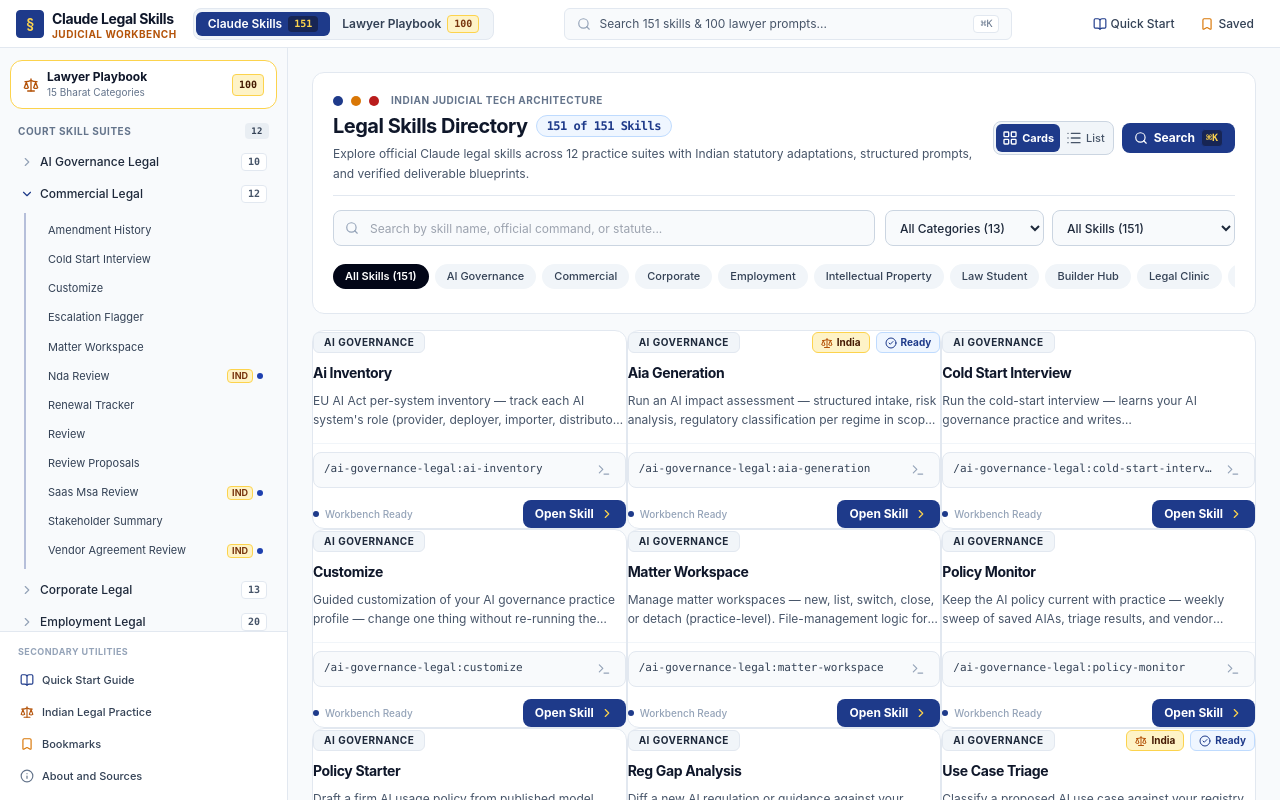
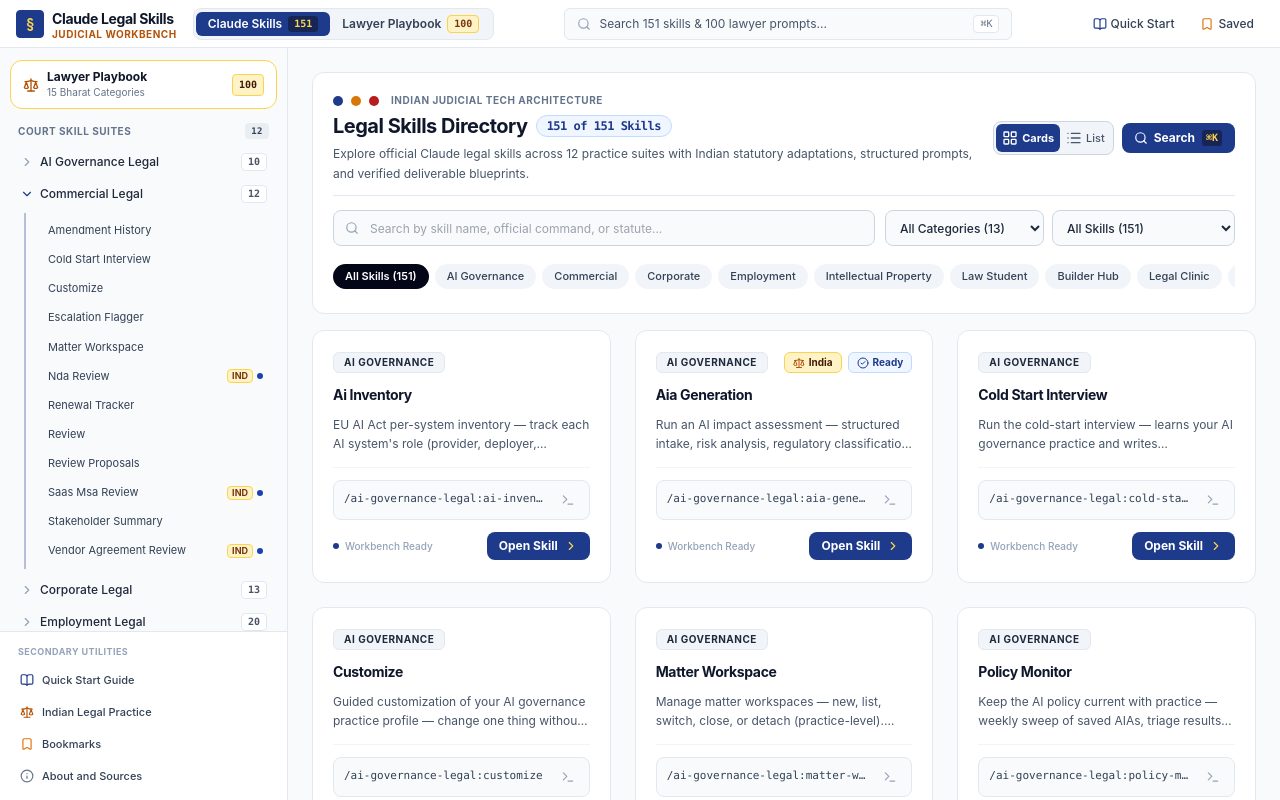
Before and after one commit to kiru6006/legal-prompts-collection, a React (Vite) app: page / in a window 1280 px wide. Built offline with nearby package versions, Linux system fonts and the light colour scheme.

Commit message:
fix(ui-ux): enforce strict equal-height alignment and standard grid gaps across playbook and skills cards

```diff
--- a/src/features/playbook/PlaybookDirectory.tsx
+++ b/src/features/playbook/PlaybookDirectory.tsx
@@ -285,7 +285,7 @@ export const PlaybookDirectory: React.FC = () => {
 
       {/* 5. Content Views: Cards vs List */}
       {viewMode === 'cards' ? (
-        <div className="grid grid-cols-1 sm:grid-cols-2 lg:grid-cols-3 gap-4.5 min-w-0">
+        <div className="grid grid-cols-1 sm:grid-cols-2 lg:grid-cols-3 gap-4 sm:gap-5 lg:gap-6 min-w-0 items-stretch">
           {filtered.map((prompt) => (
             <PlaybookPromptCard
               key={prompt.id}
--- a/src/features/playbook/PlaybookPromptCard.tsx
+++ b/src/features/playbook/PlaybookPromptCard.tsx
@@ -29,13 +29,14 @@ export const PlaybookPromptCard: React.FC<PlaybookPromptCardProps> = ({ prompt,
   return (
     <div
       onClick={() => onOpen(prompt)}
-      className="bg-white border border-slate-200 hover:border-[#1E3A8A] rounded-xl p-4.5 shadow-2xs hover:shadow-md active:scale-[0.99] active:bg-slate-50/50 transition-all duration-150 cursor-pointer flex flex-col justify-between group min-w-0 space-y-3"
+      className="h-full bg-white border border-slate-200 hover:border-[#1E3A8A] rounded-xl p-4 sm:p-5 shadow-2xs hover:shadow-md active:scale-[0.99] active:bg-slate-50/50 transition-all duration-150 cursor-pointer flex flex-col justify-between group min-w-0"
     >
-      {/* Top Metadata & Category */}
+      {/* Top Section */}
       <div className="space-y-2">
+        {/* Category & Time Savings Badges: exactly 24px */}
         <div className="flex items-center justify-between gap-1.5 h-6">
           <div className="flex items-center gap-1.5 min-w-0 flex-1 truncate">
-            <span className="px-2 py-0.5 rounded-md text-[10px] font-bold uppercase tracking-wider bg-slate-100 text-slate-800 border border-slate-200 truncate">
+            <span className="px-2 py-0.5 rounded-md text-[10px] font-bold uppercase tracking-wider bg-slate-100 text-slate-800 border border-slate-200 truncate shrink-0 max-w-[65%]">
               {prompt.category_name}
             </span>
             <span className="px-2 py-0.5 rounded-md text-[10px] font-semibold text-slate-600 bg-slate-50 border border-slate-200 truncate hidden sm:inline">
@@ -43,35 +44,34 @@ export const PlaybookPromptCard: React.FC<PlaybookPromptCardProps> = ({ prompt,
             </span>
           </div>
 
-          {/* Time Savings Badge: Ashoka Gold */}
           <div className="shrink-0 flex items-center gap-1 text-[10px] font-bold text-amber-950 bg-amber-100 border border-amber-300 px-2 py-0.5 rounded-md shadow-2xs">
             <Clock className="w-3 h-3 text-amber-700" />
             <span>{prompt.expected_time_savings}</span>
           </div>
         </div>
 
-        {/* Title */}
-        <h2 className="text-sm font-bold text-slate-900 group-hover:text-[#1E3A8A] transition-colors truncate tracking-tight h-5 flex items-center">
+        {/* Title: exactly 24px high */}
+        <h2 className="text-sm font-bold text-slate-900 group-hover:text-[#1E3A8A] transition-colors truncate tracking-tight h-6 flex items-center">
           {prompt.title}
         </h2>
 
-        {/* Use Case: Uniform 2-line height */}
+        {/* Use Case: exactly 40px high (2 lines) */}
         <p className="text-xs text-slate-600 line-clamp-2 leading-relaxed h-10 overflow-hidden text-ellipsis">
           {prompt.use_case}
         </p>
       </div>
 
-      {/* Bottom Section: Full-width Prompt Snippet + Action Bar */}
-      <div className="space-y-2 pt-2 border-t border-slate-100">
-        {/* Full-width Prompt Snippet Box with Copy Button */}
-        <div className="bg-slate-50 group-hover:bg-slate-100/70 border border-slate-200 rounded-lg p-2 flex items-start justify-between gap-2 transition-colors">
-          <p className="text-[11px] font-mono text-slate-700 line-clamp-2 select-all flex-1 leading-snug" title={prompt.prompt_template}>
+      {/* Bottom Section: Pinned to bottom by flex-col justify-between */}
+      <div className="space-y-2.5 pt-3 border-t border-slate-100 mt-3">
+        {/* Full-width Prompt Snippet Box: uniform 48px height */}
+        <div className="h-12 bg-slate-50 group-hover:bg-slate-100/70 border border-slate-200 rounded-lg px-2.5 py-1.5 flex items-center justify-between gap-2 transition-colors">
+          <p className="text-[11px] font-mono text-slate-700 line-clamp-2 select-all flex-1 leading-snug overflow-hidden" title={prompt.prompt_template}>
             {prompt.prompt_template}
           </p>
 
           <button
             onClick={handleCopy}
-            className="p-1 text-slate-400 hover:text-[#1E3A8A] hover:bg-slate-200/70 active:scale-90 rounded transition-all shrink-0 mt-0.5"
+            className="p-1 text-slate-400 hover:text-[#1E3A8A] hover:bg-slate-200/70 active:scale-90 rounded transition-all shrink-0"
             title={copied ? 'Copied Prompt!' : 'Copy prompt to clipboard'}
             aria-label="Copy prompt"
           >
@@ -83,16 +83,14 @@ export const PlaybookPromptCard: React.FC<PlaybookPromptCardProps> = ({ prompt,
           </button>
         </div>
 
-        {/* Model, Languages & Action Row */}
-        <div className="flex items-center justify-between text-xs pt-1">
-          {/* Left: Model & Languages */}
+        {/* Model, Languages & Action Row: exactly 32px height */}
+        <div className="h-8 flex items-center justify-between text-xs">
           <div className="flex items-center gap-2 min-w-0 flex-1 truncate">
             <span className="inline-flex items-center gap-1 text-[10px] font-bold text-blue-900 bg-blue-50 border border-blue-200 px-2 py-0.5 rounded-md truncate">
               <Cpu className="w-3 h-3 text-[#1E3A8A]" />
               <span className="truncate">{prompt.best_ai_model.split(' ')[0]} {prompt.best_ai_model.split(' ')[1] || ''}</span>
             </span>
 
-            {/* Languages available */}
             <div className="flex items-center gap-1 text-[9px] font-bold font-mono text-slate-500">
               <span className="bg-slate-100 px-1 py-0.2 rounded border border-slate-200">EN</span>
               {hasHindi && <span className="bg-amber-100 text-amber-900 px-1 py-0.2 rounded border border-amber-300">HI</span>}
@@ -100,7 +98,6 @@ export const PlaybookPromptCard: React.FC<PlaybookPromptCardProps> = ({ prompt,
             </div>
           </div>
 
-          {/* Right: Open Workbench CTA */}
           <button
             onClick={(e) => {
               e.stopPropagation();
--- a/src/features/skills/SkillDirectory.tsx
+++ b/src/features/skills/SkillDirectory.tsx
@@ -244,7 +244,7 @@ export const SkillDirectory: React.FC = () => {
       {/* 3. Content Display: Cards vs List */}
       {viewMode === 'cards' ? (
         /* CARDS GRID STRUCTURE (Responsive 1-col mobile, 2-col tablet, 3-col web) */
-        <div className="grid grid-cols-1 sm:grid-cols-2 lg:grid-cols-3 gap-4.5 min-w-0">
+        <div className="grid grid-cols-1 sm:grid-cols-2 lg:grid-cols-3 gap-4 sm:gap-5 lg:gap-6 min-w-0 items-stretch">
           {filtered.map((skill) => {
             const commandStr = skill.official_command || `/${skill.category_id}:${skill.official_name}`;
             const isCopied = copiedId === skill.id;
@@ -253,7 +253,7 @@ export const SkillDirectory: React.FC = () => {
               <div
                 key={skill.id}
                 onClick={() => navigateToSkill(skill.id)}
-                className="bg-white border border-slate-200 hover:border-[#1E3A8A] rounded-xl p-4.5 shadow-2xs hover:shadow-md active:scale-[0.99] active:bg-slate-50/50 transition-all duration-150 cursor-pointer flex flex-col justify-between group min-w-0 space-y-3"
+                className="h-full bg-white border border-slate-200 hover:border-[#1E3A8A] rounded-xl p-4 sm:p-5 shadow-2xs hover:shadow-md active:scale-[0.99] active:bg-slate-50/50 transition-all duration-150 cursor-pointer flex flex-col justify-between group min-w-0"
               >
                 {/* Top Section: Badges & Info */}
                 <div className="space-y-2">
@@ -283,7 +283,7 @@ export const SkillDirectory: React.FC = () => {
                   </div>
 
                   {/* Title */}
-                  <h2 className="text-sm font-bold text-slate-900 group-hover:text-[#1E3A8A] transition-colors truncate tracking-tight h-5 flex items-center">
+                  <h2 className="text-sm font-bold text-slate-900 group-hover:text-[#1E3A8A] transition-colors truncate tracking-tight h-6 flex items-center">
                     {skill.display_name}
                   </h2>
 
@@ -294,9 +294,9 @@ export const SkillDirectory: React.FC = () => {
                 </div>
 
                 {/* Bottom Section: Command Bar + Action */}
-                <div className="space-y-2 pt-2 border-t border-slate-100">
+                <div className="space-y-2.5 pt-3 border-t border-slate-100 mt-3">
                   {/* Full-width Official Command Bar */}
-                  <div className="bg-slate-50 group-hover:bg-slate-100/70 border border-slate-200 rounded-lg px-2.5 py-1.5 flex items-center justify-between gap-2 transition-colors">
+                  <div className="h-10 bg-slate-50 group-hover:bg-slate-100/70 border border-slate-200 rounded-lg px-2.5 py-1.5 flex items-center justify-between gap-2 transition-colors">
                     <code className="text-[11px] font-mono text-slate-700 truncate block select-all flex-1" title={commandStr}>
                       {commandStr}
                     </code>
@@ -315,7 +315,7 @@ export const SkillDirectory: React.FC = () => {
                   </div>
 
                   {/* Action Bar */}
-                  <div className="flex items-center justify-between text-xs pt-1">
+                  <div className="h-8 flex items-center justify-between text-xs">
                     <span className="text-[10px] text-slate-400 font-medium flex items-center gap-1.5">
                       <span className="w-1.5 h-1.5 rounded-full bg-[#1E3A8A]" />
                       <span>Workbench Ready</span>
```
